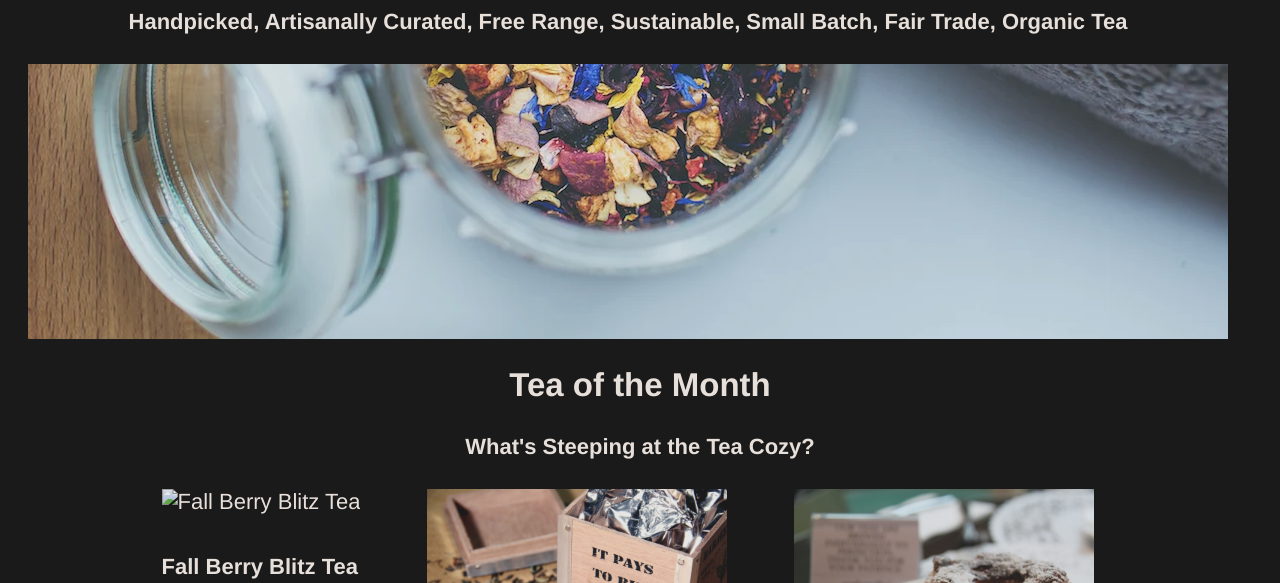
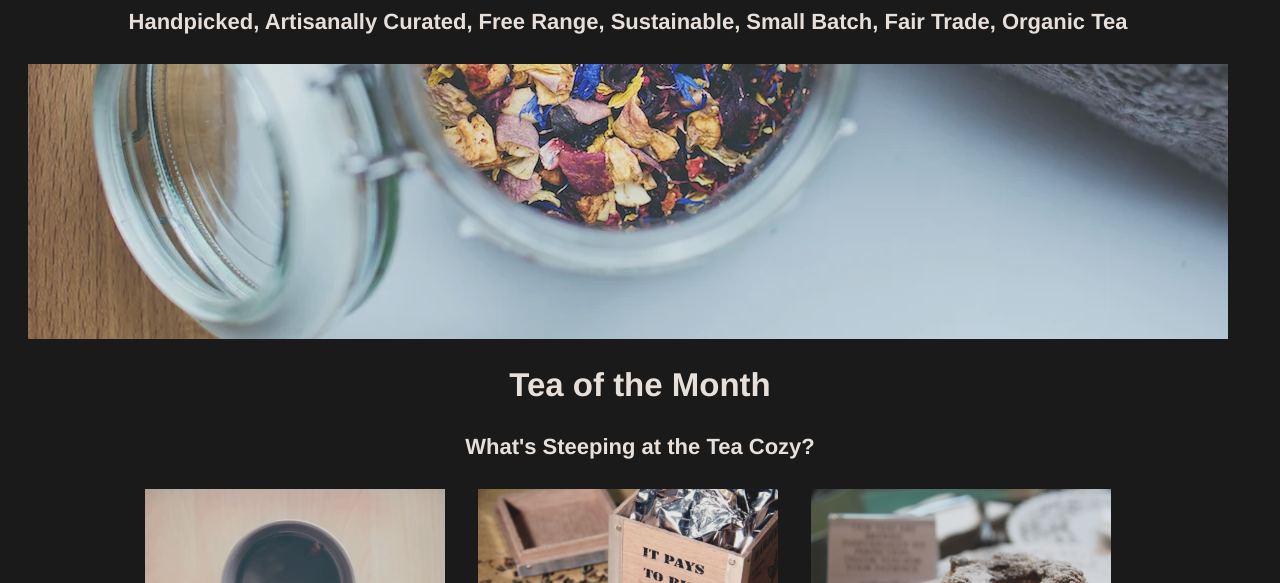
Before and after one commit to RobFenger/TeaCozy, a plain HTML site: page index.html in a window 1280 px wide. Shown: the part 369-952 px from the top of the page. Drawn offline with Linux system fonts and the light colour scheme.

Commit message:
changed pics

```diff
--- a/index.html
+++ b/index.html
@@ -29,7 +29,7 @@
         </div>
         <div class="flex-container">
           <div class="flex-item">
-            <img src="Resources/" alt="Fall Berry Blitz Tea"/>
+            <img src="Resources/img-berryblitz.webp" alt="Fall Berry Blitz Tea"/>
             <h4>Fall Berry Blitz Tea</h4>
           </div>
           <div class="flex-item">
```
